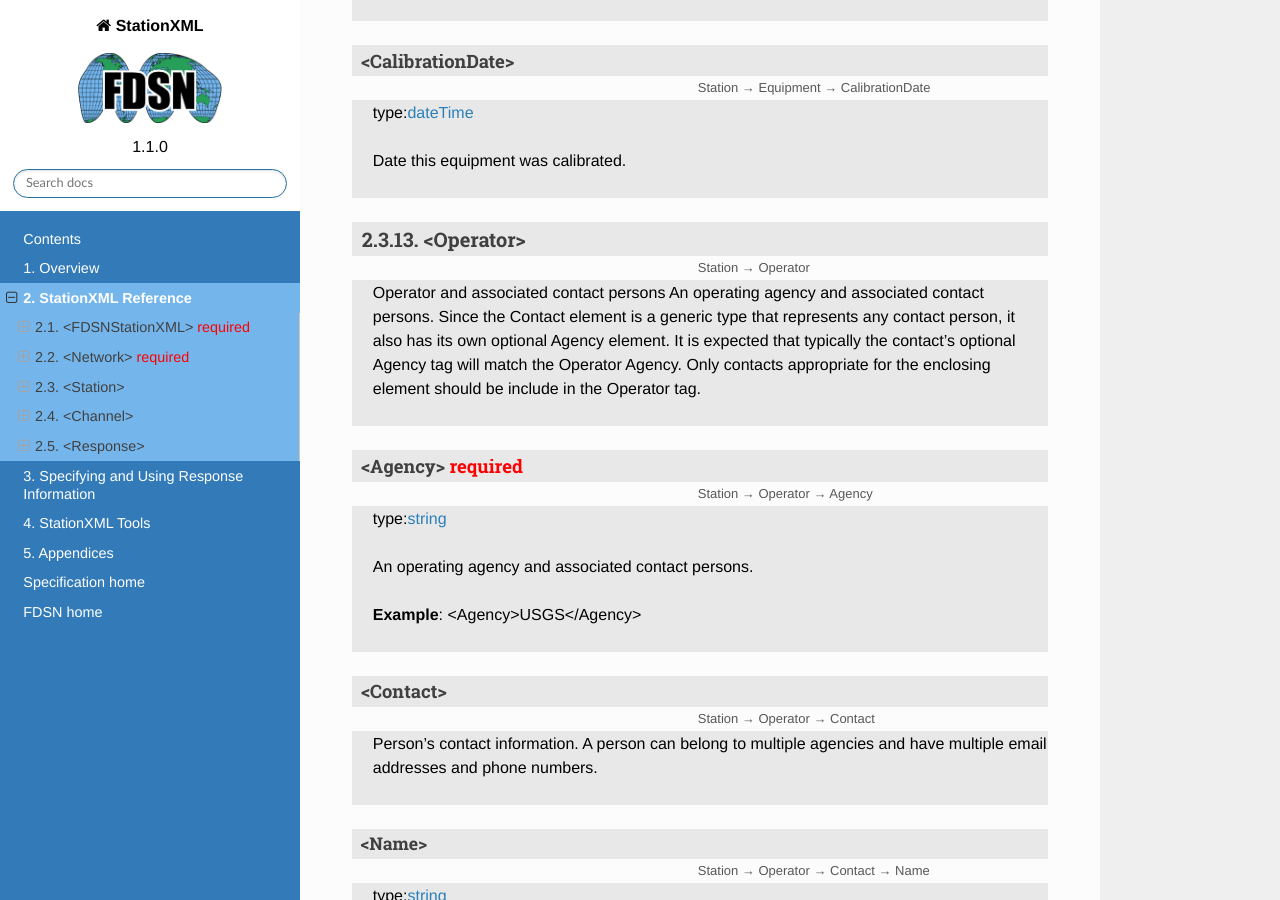
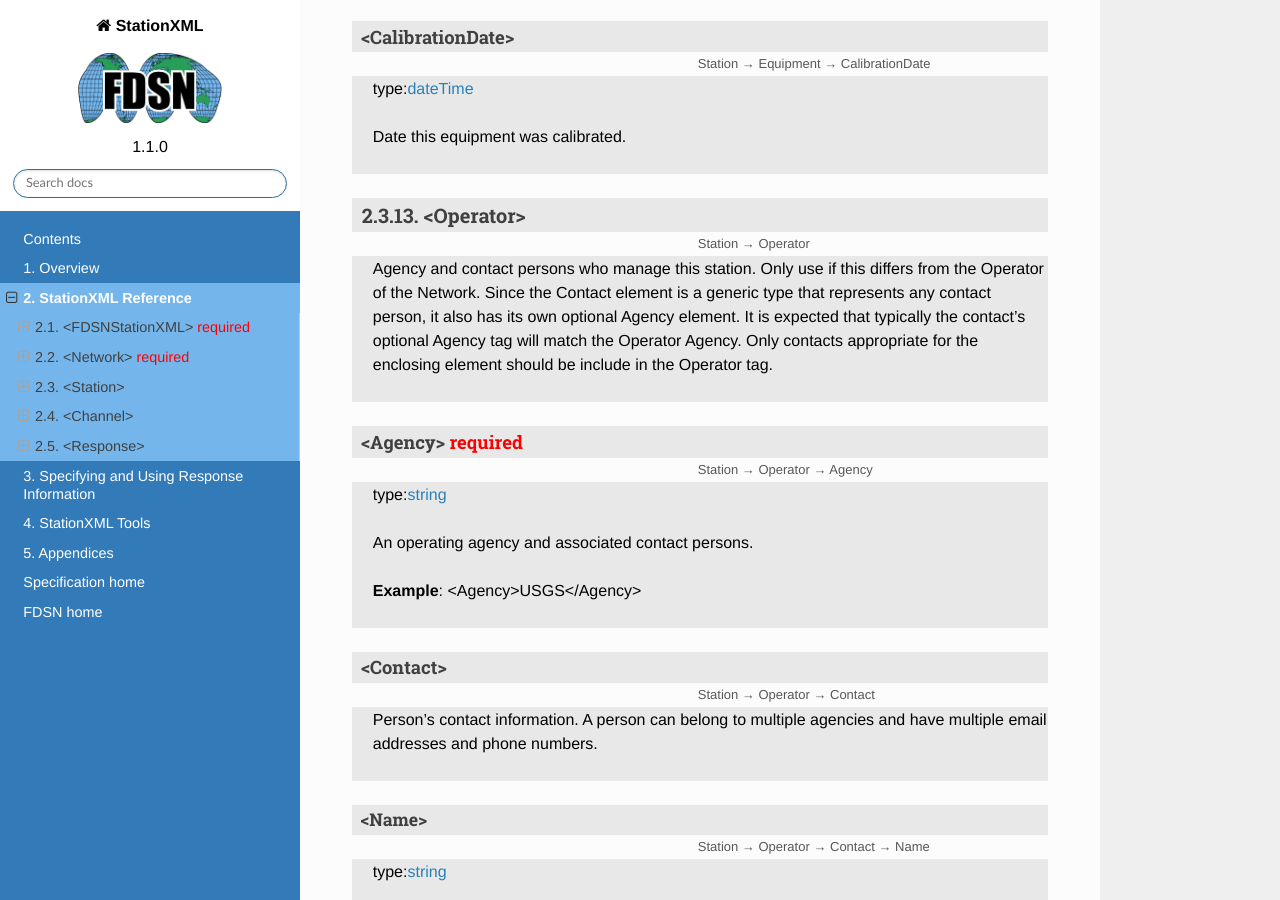
Before and after one commit to FDSN/StationXML, a Sphinx documentation site: the page built from docs/reference.rst, in a window 1280 px wide and 900 px high, scrolled down 19895 px. Built offline with Sphinx 7.4.7 and the Read the Docs theme 2.0.0, drawn with Linux system fonts in a browser that asks for light colours; some of the changed text lies outside the part shown.

Commit message:
operator of station only used if different from network

```diff
--- a/docs/level-network.rst
+++ b/docs/level-network.rst
@@ -546,7 +546,7 @@
 
    .. container:: description
 
-      Agency and contact persons who manage this network. An operating agency and associated contact persons. Since the Contact element is a generic type that represents any contact person, it also has its own optional Agency element. It is expected that typically the contact’s optional Agency tag will match the Operator Agency. Only contacts appropriate for the enclosing element should be include in the Operator tag.
+      Agency and contact persons who manage this network. Since the Contact element is a generic type that represents any contact person, it also has its own optional Agency element. It is expected that typically the contact’s optional Agency tag will match the Operator Agency. Only contacts appropriate for the enclosing element should be include in the Operator tag.
 
 
 :raw-latex:`\noindent\rule{\textwidth}{1pt}`
--- a/docs/level-station.rst
+++ b/docs/level-station.rst
@@ -1247,7 +1247,7 @@
 
    .. container:: description
 
-      Operator and associated contact persons An operating agency and associated contact persons. Since the Contact element is a generic type that represents any contact person, it also has its own optional Agency element. It is expected that typically the contact’s optional Agency tag will match the Operator Agency. Only contacts appropriate for the enclosing element should be include in the Operator tag.
+      Agency and contact persons who manage this station. Only use if this differs from the Operator of the Network. Since the Contact element is a generic type that represents any contact person, it also has its own optional Agency element. It is expected that typically the contact’s optional Agency tag will match the Operator Agency. Only contacts appropriate for the enclosing element should be include in the Operator tag.
 
 
 :raw-latex:`\noindent\rule{\textwidth}{1pt}`
```
Also changed, not shown: 1 other file.
